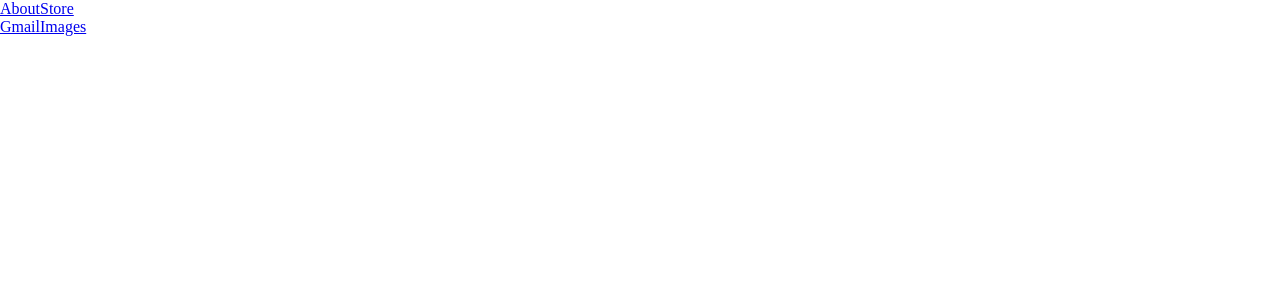
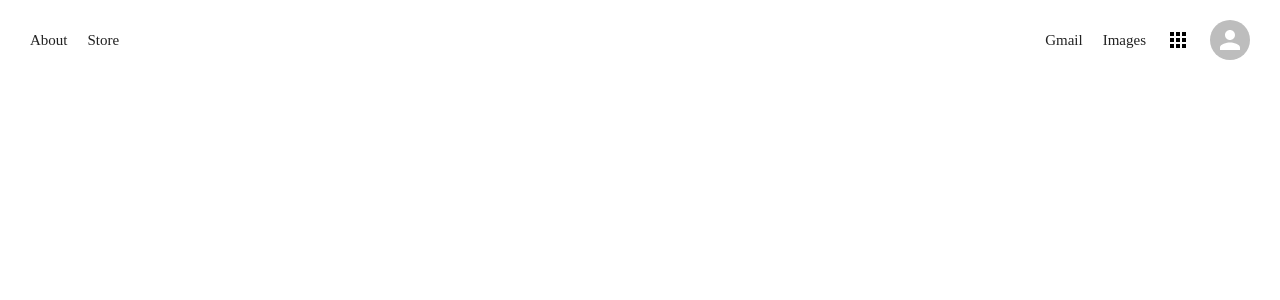
Before and after one commit to Ankush523/search-engine, a React (Vite) app: page / in a window 1280 px wide. Shown: the top 300 px of the page. Built offline with nearby package versions, Linux system fonts and the light colour scheme.

Commit message:
header complete

```diff
--- a/src/pages/Home.css
+++ b/src/pages/Home.css
@@ -0,0 +1,34 @@
+.home{
+    display: flex;
+    flex-direction: column;
+    height: 100vh;
+}
+
+.home_head{
+    display: flex;
+    justify-content: space-between;
+    padding: 20px 30px;
+    align-items: center;
+}
+
+.home_head a {
+    margin-right: 20px;
+    text-decoration: inherit;
+    color: rgba(0, 0, 0, 0.87);
+    font-size: 15px;
+}
+
+.home_head a:hover {
+    text-decoration: underline;
+}
+
+.home_righthead{
+    display: flex;
+    align-items: center;
+    min-width: 13vw;
+    justify-content: space-between;
+}
+
+.home_righthead > .MuiSvgIcon-root{
+    margin-right: 20px;
+}
--- a/src/pages/Home.jsx
+++ b/src/pages/Home.jsx
@@ -1,5 +1,9 @@
 import React from 'react'
+import './Home.css'
 import { Link } from 'react-router-dom'
+import AppsIcon from "@mui/icons-material/Apps"
+import { Avatar } from '@mui/material'
+
 const Home = () => {
   return (
     <div className='home'>
@@ -13,6 +17,8 @@ const Home = () => {
             <div className='home_righthead'>
                 <Link to="/gmail">Gmail</Link>
                 <Link to="/images">Images</Link>
+                <AppsIcon/>
+                <Avatar/>
             </div>
       </div>
 
```
